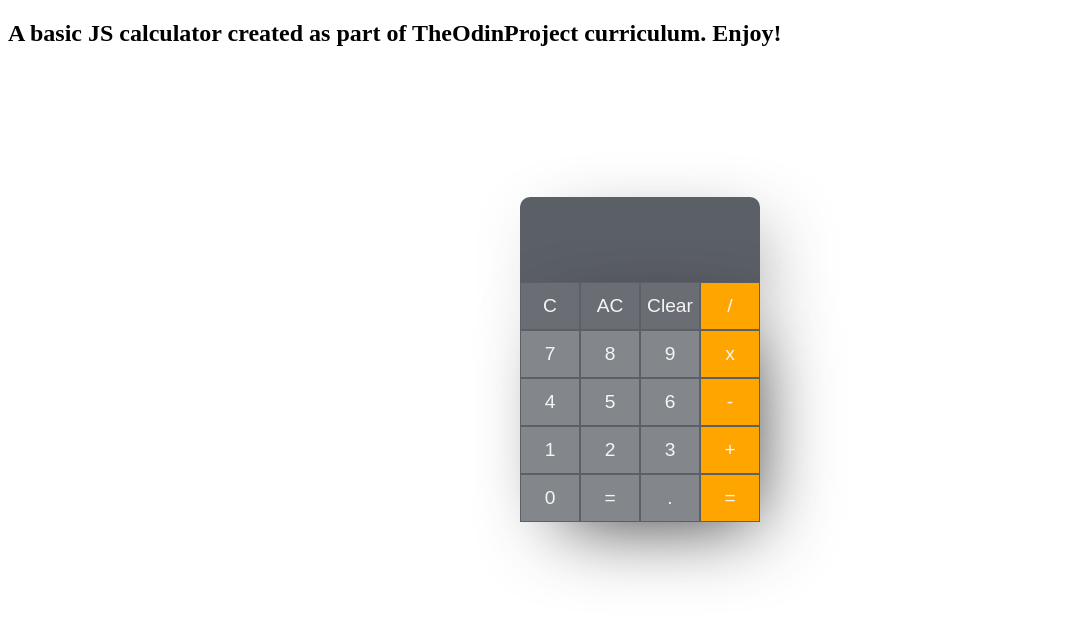
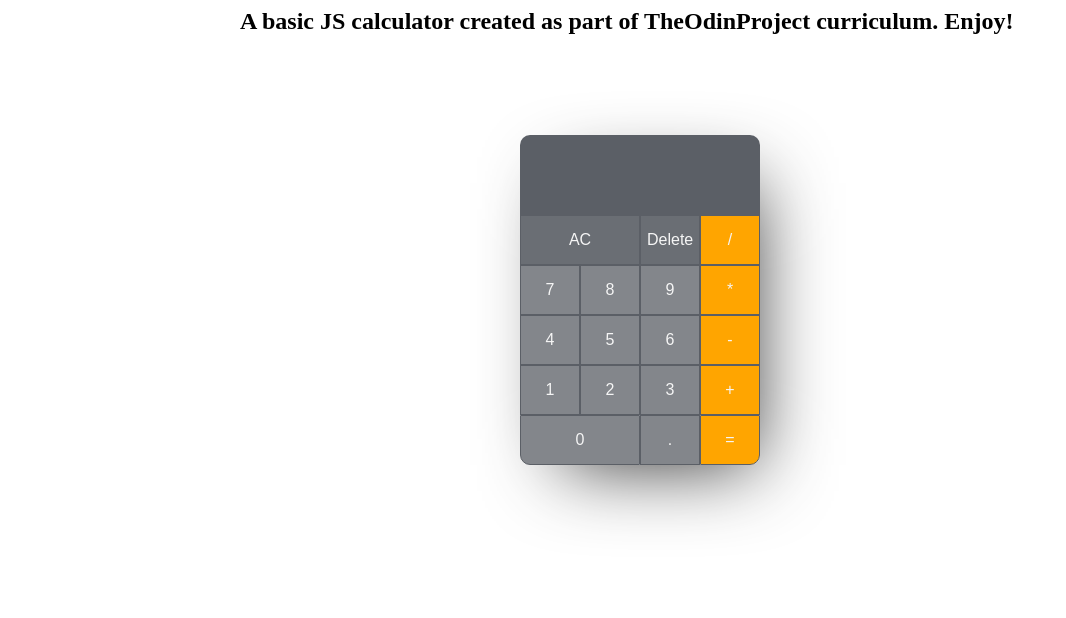
Before and after one commit to yllabazi/Simple-Calculator, a PHP site: page / in a window 1280 px wide. Shown: the top 618 px of the page, without its empty margins (0-1066 px from the left). Run offline with PHP 8.4, Linux system fonts and the light colour scheme.

Commit message:
Fully functional Calculator

```diff
--- a/index.html
+++ b/index.html
@@ -11,38 +11,41 @@
     <header>
         <h2>A basic JS calculator created as part of TheOdinProject curriculum. Enjoy!</h2>
     </header>
-    <div class="content">
-        <div class="display"><p id="disPar"></p></div>
-        <div class="operations">
-            <div class="buttons"><button class="gray">C</button></div>
-            <div class="buttons"><button class="gray">AC</button></div>
-            <div class="buttons"><button class="gray">Clear</button></div>
+    <div class="operations">
+        <div class="output">
+            <div data-previous-operand class="previous-operand"></div>
+            <div data-current-operand class="current-operand"></div>
+        </div>
 
-            <div class="buttons"><button class="operator" value="/">/</button></div>
-            <div class="buttons"><button class="number" value="7">7</button></div>
-            <div class="buttons"><button class="number" value="8">8</button></div>
+        <button data-all-clear class="gray span-two" >AC</button>
+        <button data-delete class="gray">Delete</button>
 
-            <div class="buttons"><button class="number" value="9">9</button></div>
-            <div class="buttons"><button class="operator" value="*">x</button></div>
-            <div class="buttons"><button class="number" value="4">4</button></div>
+        <button data-operation class="operator">/</button>
 
-            <div class="buttons"><button class="number" value="5">5</button></div>
-            <div class="buttons"><button class="number" value="6">6</button></div>
-            <div class="buttons"><button class="operator" value="-">-</button></div>
+        <button data-number>7</button>
+        <button data-number>8</button>
+        <button data-number>9</button>
 
-            <div class="buttons"><button class="number" value="1">1</button></div>
-            <div class="buttons"><button class="number" value="2">2</button></div>
-            <div class="buttons"><button class="number" value="3">3</button></div>
+        <button data-operation class="operator">*</button>
 
-            <div class="buttons"><button class="operator" value="+">+</button></div>
-            <div class="buttons"><button class="number" value="0">0</button></div>
-            <div class="buttons"><button>=</button></div>
+        <button data-number>4</button>
+        <button data-number>5</button>
+        <button data-number>6</button>
 
-            <div class="buttons"><button>.</button></div>
-            <div class="buttons"><button class="operator equal" value="=">=</button></div>
-        </div>
+        <button data-operation class="operator">-</button>
+
+        <button data-number>1</button>
+        <button data-number>2</button>
+        <button data-number>3</button>
+
+        <button data-operation class="operator">+</button>
+
+        <button data-number class="zero span-two">0</button>
+
+        <button data-number>.</button>
+        <button data-equals class="operator roundEdge">=</button>
     </div>
 
-    <script src="index.js"></script>
+<script src="index.js"></script>
 </body>
 </html>
--- a/index.js
+++ b/index.js
@@ -1,67 +1,106 @@
-function addition(a, b){
-    return (a + b);
+class Calculator{
+    constructor(previousOperandTxtElement, currentOperandTxtElement) {
+        this.previousOperandTxtElement = previousOperandTxtElement;
+        this.currentOperandTxtElement = currentOperandTxtElement;
+        this.clear();
+    }
+    //clear different variables
+    clear(){
+        this.previousOperand = "";
+        this.currentOperand = "";
+        this.operation = undefined;
     }
 
-function substraction(a, b){
-    return a - b;
+    //delete a single number
+    delete(){
+        this.currentOperand = this.currentOperand.slice(0, -1);
+        this.updateDisplay();
     }
+    //add each number pressed to the output
+    appendNumber(number){
+        if(number === '.' && this.currentOperand.includes('.')) return;
+        this.currentOperand += number;
+    }
+    //get the operator the user chooses
+    chooseOperation(operation){
+        if(this.currentOperand === '') return;
+        if(this.previousOperand !== '') {
+            this.compute();
+        }
+        this.operation = operation;
+        this.previousOperand = this.currentOperand + " " + this.operation;
+        this.currentOperand = "";
+    }
+    //do the computation of based on operand and operator
+    compute(){
+        let result = 0;
+        let operator = this.operation;
+        let prev = parseFloat(this.previousOperand);
+        let current = parseFloat(this.currentOperand)
 
-function devision(a, b){
-    return a/b;
-}
-
-function multiplication(a, b){
-    return a * b;
-}
-
-function operate(firstNum, secondNum, operator){
         switch(operator){
             case '+':
-            return addition(firstNum, secondNum);
+                result =  prev + current;
                 break;
             case '-':
-            return substraction(firstNum, secondNum);
+                result =  prev - current;
+                break;
+            case '*':
+                result =  prev * current;
                 break;
             case '/':
-            return devision(firstNum, secondNum);
+                result =  prev / current;
                 break;
-        case '*':
-            return multiplication(firstNum, secondNum);
-            break;
-        default:
-            console.log("Enter a 'first number', 'second number' and an operator inside ' '");
-            break;
+            default: return;
+        }
+        this.previousOperand = '';
+        this.operation = undefined;
+        this.currentOperand = result;
+    }
+    //update the display
+    updateDisplay(){
+         this.currentOperandTxtElement.innerText = this.currentOperand;
+         this.previousOperandTxtElement.innerText = this.previousOperand;
     }
 }
 
-let displayPar = document.querySelector("#disPar");
-const equals = document.querySelector(".equal");
 
-const buttons = document.querySelectorAll(".number, .operator");
+const numberButtons = document.querySelectorAll('[data-number]');
+const operationButtons = document.querySelectorAll('[data-operation]');
 
-let numbers = new Array();
-let operators = new Array();
+const equalsButton = document.querySelector('[data-equals]');
+const deleteButton = document.querySelector('[data-delete]');
+const allClearButton = document.querySelector('[data-all-clear]');
 
-buttons.forEach(button => button.addEventListener('click', function(e){
-    displayPar.textContent += button.value;
-    if(!isNaN(button.value)){
-        numbers.push(parseInt(button.value));
+const previousOperandTxtElement = document.querySelector('[data-previous-operand');
+const currentOperandTxtElement = document.querySelector('[data-current-operand');
 
-    }else {
-        numbers.push(button.value);
-        displayPar.textContent = "";
-    }
-}))
+const calculator = new Calculator(previousOperandTxtElement, currentOperandTxtElement);
 
-let result = 0;
+numberButtons.forEach(button => {
+    button.addEventListener('click', () => {
+        calculator.appendNumber(button.innerText);
+        calculator.updateDisplay();
+    })
+})
 
-equals.addEventListener('click', () => {
+operationButtons.forEach(button => {
+    button.addEventListener('click', () => {
+    calculator.chooseOperation(button.innerText);
+    calculator.updateDisplay();
+    })
+})
 
-    for(let i = 0; i < numbers.length; i++){
-        if(numbers[i] == "+"){
-            result = operate(numbers[i-1], numbers[i+1], "+");
-        }
-    }
+deleteButton.addEventListener('click', () => {
+    calculator.delete();
+})
 
-    displayPar.textContent = result;
+equalsButton.addEventListener('click', () => {
+    calculator.compute();
+    calculator.updateDisplay();
 })
+
+allClearButton.addEventListener('click', () => {
+    calculator.clear();
+    calculator.updateDisplay();
+})
--- a/style.css
+++ b/style.css
@@ -1,49 +1,72 @@
-button{
-    display: block;
-    width: 100%;
-    height: 100%;
-    background-color: rgb(131, 134, 139);
-    border: none;
-    color: whitesmoke;
-    font-size: larger;
-}
-div.buttons{
-    border: thin solid rgb(91, 95, 102);
-    text-align: center;
-    width: 58px;
-}
-.display{
-    display: grid;
-    margin: auto;
-    width: 240px;
-    height:85px;
-    background-color: rgb(91, 95, 102);
-    box-shadow: 18px 24px 77px -24px rgba(0,0,0,0.81);
-    border-top-left-radius: 10px;
-    border-top-right-radius: 10px;
-}
 .operations{
     display: grid;
-    grid-template-columns: auto auto auto auto;
-    margin: auto;
     width: 240px;
-    height: 240px;
+    margin: 100px auto;
+    /* margin: auto; */
+    justify-content: center;
+    align-content: center;
+    min-height: 100%;
+    grid-template-columns: repeat(4, 60px);
+    grid-template-rows: minmax(80px, auto) repeat(5, 50px);
     box-shadow: 18px 24px 77px -24px rgba(0,0,0,0.81);
+    border-radius: 10px;
 
+}
+button{
+    cursor: pointer;
+    background-color: rgb(131, 134, 139);
+    color: whitesmoke;
+    font-size: 1rem;
+    outline: none;
+    border: thin solid rgb(91, 95, 102);
+}
+button:hover{
+    background-color: #719192;
 }
 .operator{
     background-color: orange;
 }
+.operator:hover{
+    background-color: #b52b65;
+}
 .gray{
     background-color: rgb(106, 110, 116);
 }
-#disPar{
-    color: white;
-    text-align: end;
-    font-size: 25px;
-    margin-top: 40px ;
-    margin-right: 10px;
-}
+
 .content{
     margin-top: 150px;
 }
+.span-two{
+    grid-column: span 2;
+}
+.output{
+    grid-column: 1 / -1;
+    background-color: rgb(91, 95, 102);
+    border-top-left-radius: 10px;
+    border-top-right-radius: 10px;
+    display: flex;
+    align-items: flex-end;
+    justify-content: space-around;
+    flex-direction: column;
+    padding: 10px;
+    word-wrap: break-word;
+    word-break: break-all;
+}
+.output .previous-operand{
+    color: rgba(255, 255, 255, .75);
+    font-size: 1.2rem;
+}
+.output .current-operand{
+    color: white;
+    font-size: 1.5rem;
+}
+.roundEdge{
+    border-bottom-right-radius: 10px;
+}
+button.zero.span-two{
+    border-bottom-left-radius: 10px;
+}
+h2{
+    width: 800px;
+    margin: auto;
+}
```
Lines whose indentation alone changed are shown as unchanged.
